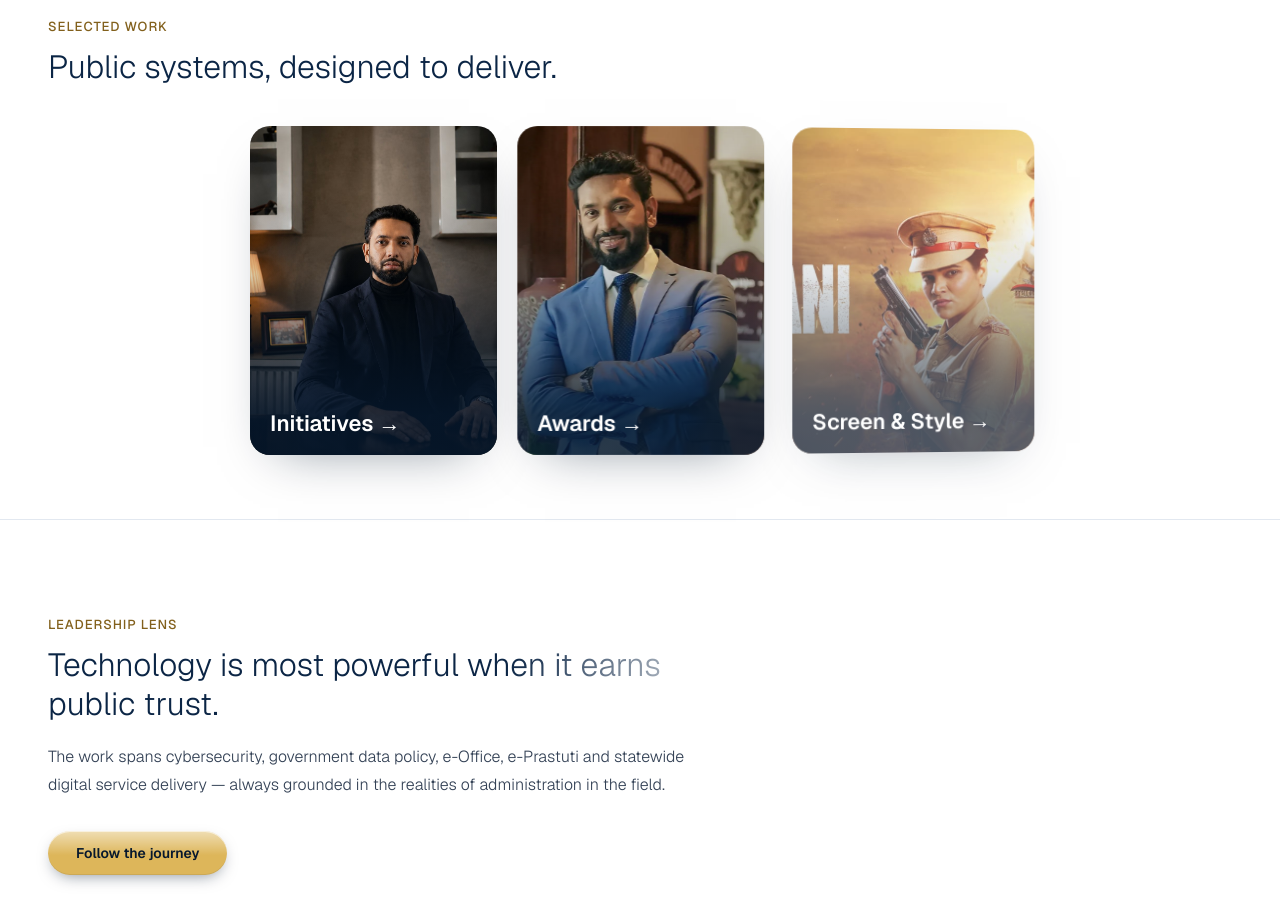
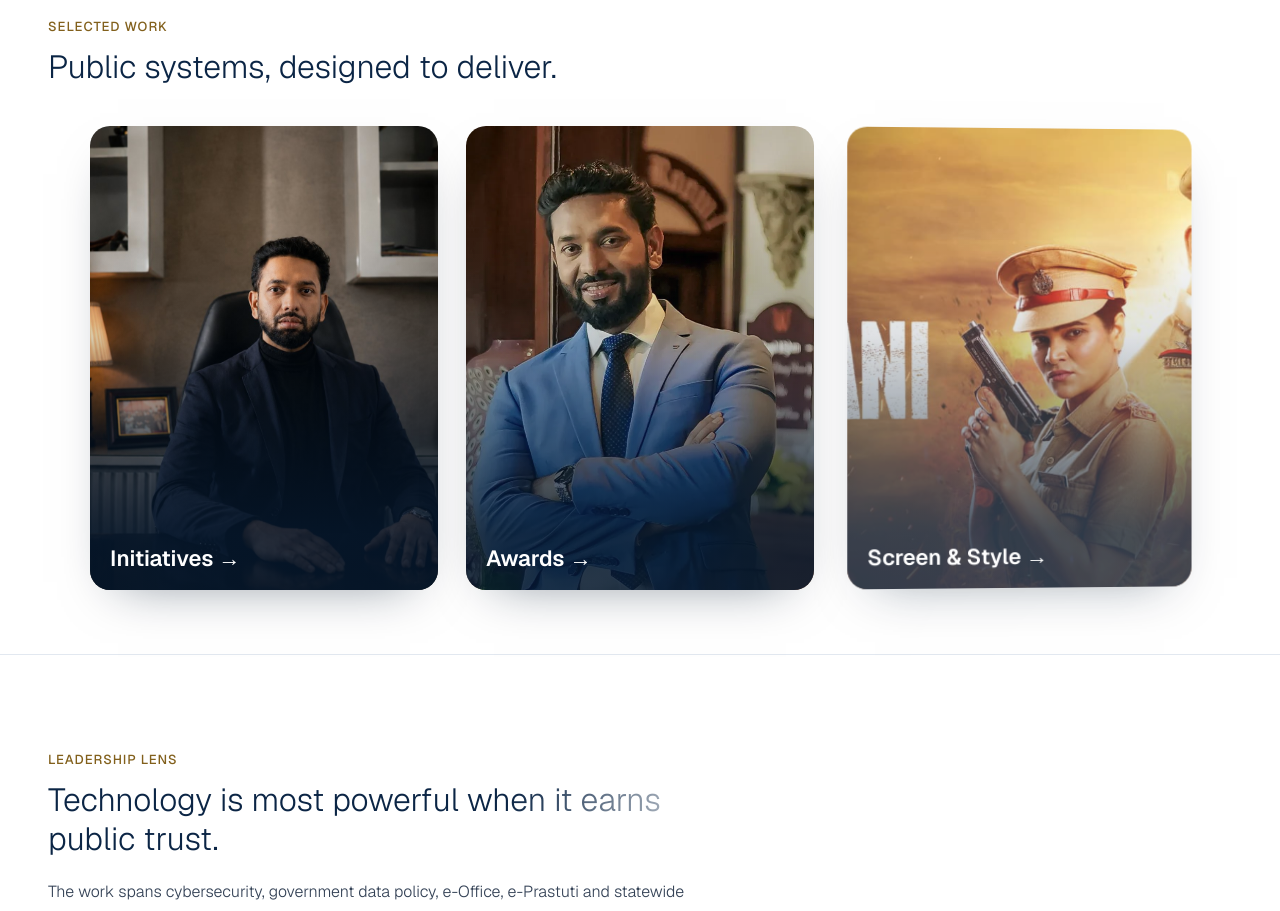
Before and after one commit to Ishaan18singh/ashwani-kumar-website, a Next.js app: page / in a window 1280 px wide. Shown: the part 1700-2611 px from the top of the page. Built offline with nearby package versions, Linux system fonts and the light colour scheme.

Commit message:
Widen Selected Work card grid to fill more of the negative space

```diff
--- a/app/globals.css
+++ b/app/globals.css
@@ -739,17 +739,17 @@ textarea:focus-visible,
 }
 
 /* Homepage "explore" cards: Initiatives / Awards / Screen & Style.
-   The whole block (eyebrow + heading + grid) is centered within the
-   now full-width shell, rather than hugging the left edge with a
-   large empty gap to the right. */
+   Centered within the now full-width shell, capped at 1100px so the
+   3 cards fill most of the width without growing oversized on very
+   wide screens. */
 .home-selected-work-inner {
-  max-width: 780px;
+  max-width: min(1100px, 100%);
   margin-left: auto;
   margin-right: auto;
 }
 .explore-grid {
   display: grid;
-  gap: 1.25rem;
+  gap: 1.75rem;
   grid-template-columns: 1fr;
 }
 @media (min-width: 640px) {
```
